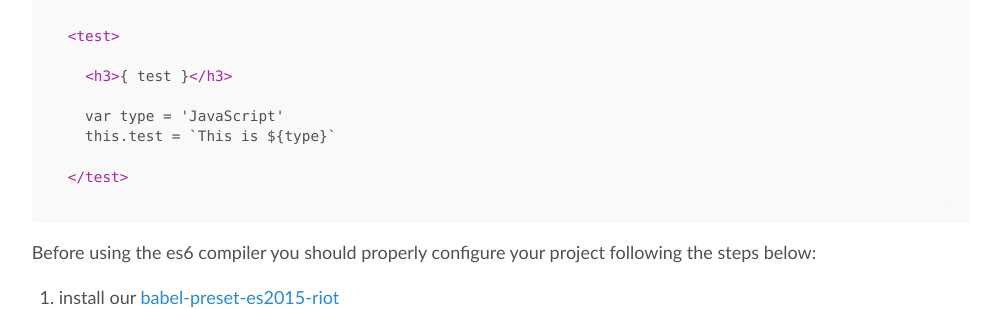
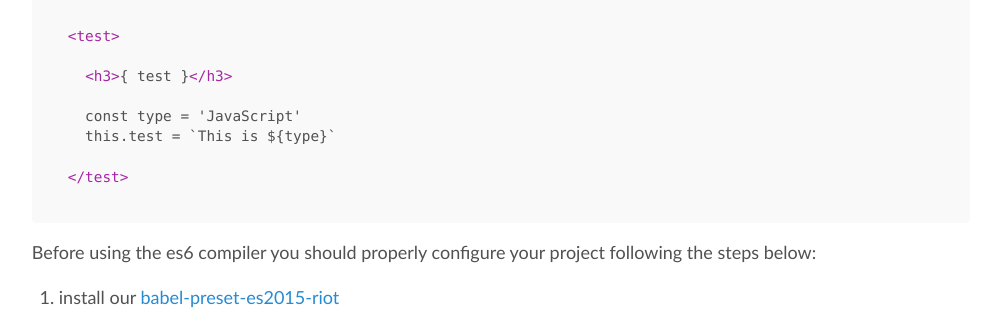
Before and after one commit to riot/riot.github.io, a Jekyll site: the page built from guide/compiler.md, in a window 1280 px wide and 1400 px high, scrolled down 6678 px. Shown: the part 152-461 px from the top of the window, without its empty margins (139-1137 px from the left). Built offline with Jekyll 4.4.1, drawn with Linux system fonts in a browser that asks for light colours; nearby versions of some CDN libraries; emoji names are drawn with the system emoji font; comment, search, counter and statistics services are not loaded; some of the changed text lies outside the part shown.

Commit message:
docs: improve example code
Replace `var` with `const` from ES2015/ES6 and Typescript example.

```diff
--- a/guide/compiler.md
+++ b/guide/compiler.md
@@ -270,7 +270,7 @@ A sample tag written in ES6:
 
   <h3>{ test }</h3>
 
-  var type = 'JavaScript'
+  const type = 'JavaScript'
   this.test = `This is ${type}`
 
 </test>
@@ -316,7 +316,7 @@ A sample tag written in TypeScript:
 
   <h3>{ test }</h3>
 
-  var test: string = 'JavaScript';
+  const test: string = 'JavaScript';
   this.test = test;
 
 </test>
```
